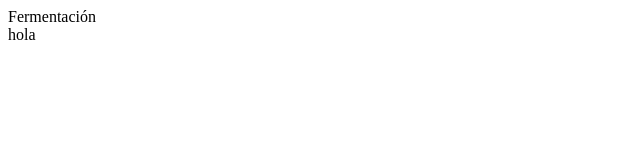
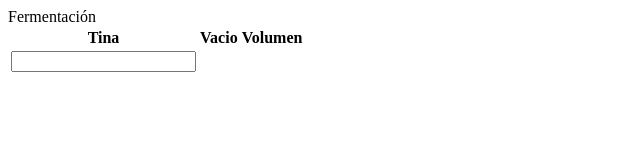
Before and after one commit to Mosquiscript/Fermentaci-n, a plain HTML site: page index.html in a window 1280 px wide. Shown: the whole page, without its empty margins (0-640 px from the left). Drawn offline with Linux system fonts and the light colour scheme.

Commit message:
update table

```diff
--- a/index.html
+++ b/index.html
@@ -9,8 +9,19 @@
     <div>Fermentación</div>
     <div>
         <table>
+            <th>
+                Tina
+            </th>
+            <th>
+                Vacio
+            </th>
+            <th>
+                Volumen
+            </th>
             <tr>
-            hola
+            <td>
+                <input type="number" name="tina" id="tina1">
+            </td>
             </tr>
             <tr></tr>
             <tr></tr>
```
